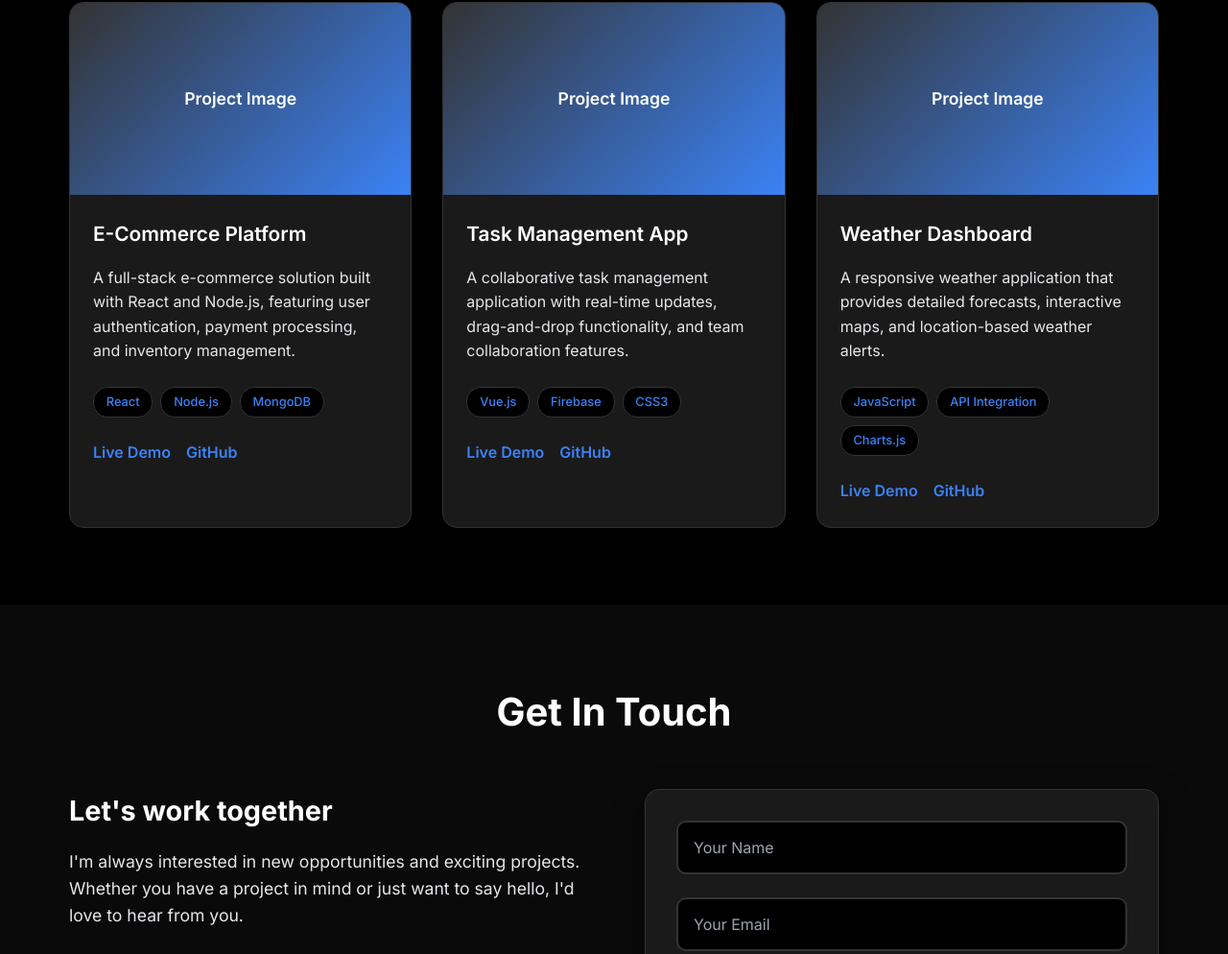
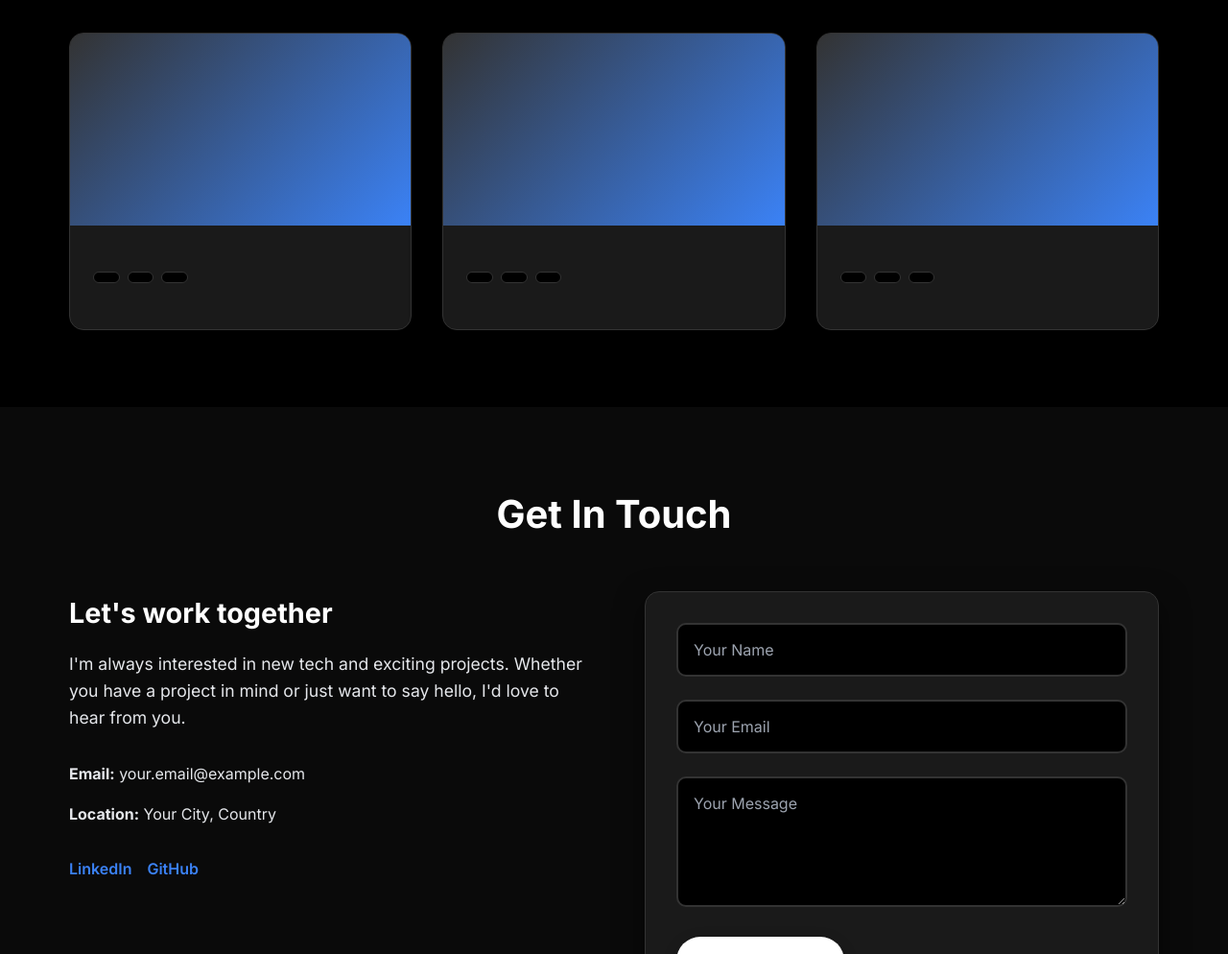
Before and after one commit to nextking12/personal_portfolio, a plain HTML site: page index.html in a window 1280 px wide. Shown: the part 1468-2462 px from the top of the page at 96% size. Drawn offline with Linux system fonts and the light colour scheme.

Commit message:
update index.html

```diff
--- a/index.html
+++ b/index.html
@@ -51,8 +51,8 @@
             <h2 class="section-title">About Me</h2>
             <div class="about-content">
                 <div class="about-text">
-                    <p>I'm a passionate developer with a love for creating innovative solutions. With expertise in modern web technologies, I enjoy turning complex problems into simple, beautiful designs.</p>
-                    <p>When I'm not coding, you can find me exploring new technologies, contributing to open source projects, or enjoying the great outdoors.</p>
+                    <p>I'm a tech enthusiast with a love for creating innovative solutions. With expertise in the physical/electronic security industry and modern software technologies, I enjoy turning complex problems into simple, beautiful solutions.</p>
+                    <p>When I'm not coding, you can find me exploring new technologies, contributing to open source projects, or enjoying great food, great coffee and great experiences with my beautiful wife.</p>
                 </div>
                 <div class="skills">
                     <h3>Skills</h3>
@@ -61,6 +61,7 @@
                         <span class="skill-tag">React</span>
                         <span class="skill-tag">Node.js</span>
                         <span class="skill-tag">Java</span>
+                        <span class="skill-tag">Spring Boot</span>
                         <span class="skill-tag">CSS</span>
                         <span class="skill-tag">HTML</span>
                         <span class="skill-tag">Git</span>
@@ -77,57 +78,57 @@
             <div class="projects-grid">
                 <div class="project-card">
                     <div class="project-image">
-                        <div class="project-placeholder">Project Image</div>
+                        <div class="project-placeholder"></div>
                     </div>
                     <div class="project-content">
-                        <h3 class="project-title">E-Commerce Platform</h3>
-                        <p class="project-description">A full-stack e-commerce solution built with React and Node.js, featuring user authentication, payment processing, and inventory management.</p>
+                        <h3 class="project-title"></h3>
+                        <p class="project-description"></p>
                         <div class="project-tech">
-                            <span class="tech-tag">React</span>
-                            <span class="tech-tag">Node.js</span>
-                            <span class="tech-tag">MongoDB</span>
+                            <span class="tech-tag"></span>
+                            <span class="tech-tag"></span>
+                            <span class="tech-tag"></span>
                         </div>
                         <div class="project-links">
-                            <a href="#" class="project-link">Live Demo</a>
-                            <a href="#" class="project-link">GitHub</a>
+                            <a href="#" class="project-link"></a>
+                            <a href="#" class="project-link"></a>
                         </div>
                     </div>
                 </div>
 
                 <div class="project-card">
                     <div class="project-image">
-                        <div class="project-placeholder">Project Image</div>
+                        <div class="project-placeholder"></div>
                     </div>
                     <div class="project-content">
-                        <h3 class="project-title">Task Management App</h3>
-                        <p class="project-description">A collaborative task management application with real-time updates, drag-and-drop functionality, and team collaboration features.</p>
+                        <h3 class="project-title"></h3>
+                        <p class="project-description"></p>
                         <div class="project-tech">
-                            <span class="tech-tag">Vue.js</span>
-                            <span class="tech-tag">Firebase</span>
-                            <span class="tech-tag">CSS3</span>
+                            <span class="tech-tag"></span>
+                            <span class="tech-tag"></span>
+                            <span class="tech-tag"></span>
                         </div>
                         <div class="project-links">
-                            <a href="#" class="project-link">Live Demo</a>
-                            <a href="#" class="project-link">GitHub</a>
+                            <a href="#" class="project-link"></a>
+                            <a href="#" class="project-link"></a>
                         </div>
                     </div>
                 </div>
 
                 <div class="project-card">
                     <div class="project-image">
-                        <div class="project-placeholder">Project Image</div>
+                        <div class="project-placeholder"></div>
                     </div>
                     <div class="project-content">
-                        <h3 class="project-title">Weather Dashboard</h3>
-                        <p class="project-description">A responsive weather application that provides detailed forecasts, interactive maps, and location-based weather alerts.</p>
+                        <h3 class="project-title"></h3>
+                        <p class="project-description"></p>
                         <div class="project-tech">
-                            <span class="tech-tag">JavaScript</span>
-                            <span class="tech-tag">API Integration</span>
-                            <span class="tech-tag">Charts.js</span>
+                            <span class="tech-tag"></span>
+                            <span class="tech-tag"></span>
+                            <span class="tech-tag"></span>
                         </div>
                         <div class="project-links">
-                            <a href="#" class="project-link">Live Demo</a>
-                            <a href="#" class="project-link">GitHub</a>
+                            <a href="#" class="project-link"></a>
+                            <a href="#" class="project-link"></a>
                         </div>
                     </div>
                 </div>
@@ -141,7 +142,7 @@
             <div class="contact-content">
                 <div class="contact-info">
                     <h3>Let's work together</h3>
-                    <p>I'm always interested in new opportunities and exciting projects. Whether you have a project in mind or just want to say hello, I'd love to hear from you.</p>
+                    <p>I'm always interested in new tech and exciting projects. Whether you have a project in mind or just want to say hello, I'd love to hear from you.</p>
                     <div class="contact-details">
                         <div class="contact-item">
                             <strong>Email:</strong> your.email@example.com
@@ -152,7 +153,7 @@
                     </div>
                     <div class="social-links">
                         <a href="https://www.linkedin.com/in/edward-king-jr-385114251" class="social-link">LinkedIn</a>
-                        <a href="#" class="social-link">GitHub</a>
+                        <a href="https://www.github.com/nextking12" class="social-link">GitHub</a>
                     </div>
                 </div>
                 <form class="contact-form">
```
